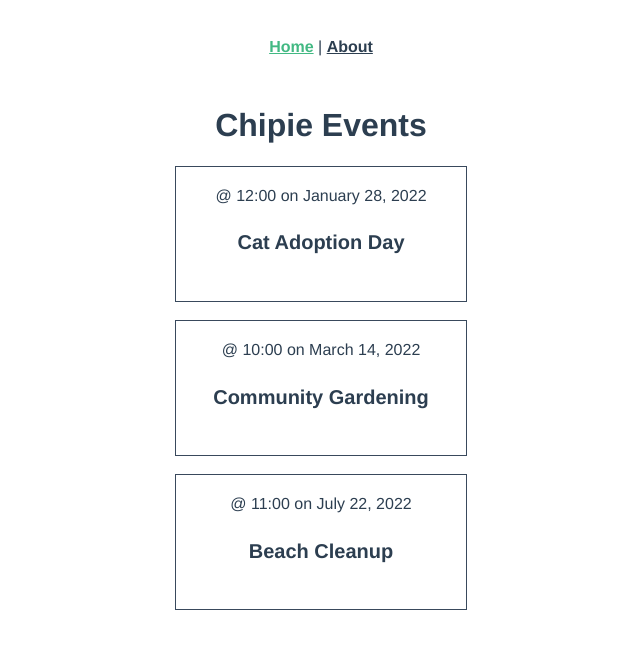
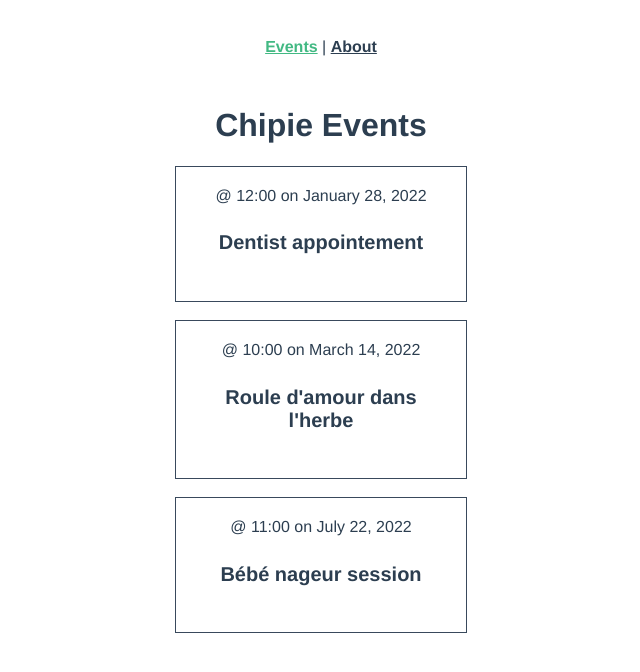
Before and after one commit to bribricot/real-world-vue, a Vue app: page / in a window 1280 px wide. Shown: the top 672 px of the page, without its empty margins (319-959 px from the left). Built offline with nearby package versions, Linux system fonts and the light colour scheme.

Commit message:
A little bit of router

```diff
--- a/src/App.vue
+++ b/src/App.vue
@@ -1,7 +1,7 @@
 // Root component of our App, other components are nested with this.
 <template>
   <div id="nav">
-    <router-link to="/">Home</router-link> |
+    <router-link to="/">Events</router-link> |
     <router-link to="/about">About</router-link>
   </div>
   <router-view />
--- a/src/router/index.js
+++ b/src/router/index.js
@@ -1,11 +1,12 @@
 import { createRouter, createWebHistory } from "vue-router";
-import Home from "../views/Home.vue";
+import EventList from "../views/EventList.vue";
+import About from "../views/About.vue";
 
 const routes = [
   {
     path: "/",
-    name: "Home",
-    component: Home,
+    name: "EventList",
+    component: EventList,
   },
   {
     path: "/about",
@@ -13,13 +14,12 @@ const routes = [
     // route level code-splitting
     // this generates a separate chunk (about.[hash].js) for this route
     // which is lazy-loaded when the route is visited.
-    component: () =>
-      import(/* webpackChunkName: "about" */ "../views/About.vue"),
+    component: About
   },
 ];
 
 const router = createRouter({
-  history: createWebHistory(process.env.BASE_URL),
+  history: createWebHistory(process.env.BASE_URL),// History mode
   routes,
 });
 
--- a/src/views/About.vue
+++ b/src/views/About.vue
@@ -1,5 +1,5 @@
 <template>
   <div class="about">
-    <h1>This is an about page</h1>
+    <h1>A little reminder for a head in the clouds</h1>
   </div>
 </template>
--- a/src/views/Home.vue
+++ b/src/views/EventList.vue
@@ -12,7 +12,7 @@
 import EventCard from "@/components/EventCard.vue";
 
 export default {
-  name: "Home",
+  name: "EventList",
   components: {
     EventCard,
   },
@@ -22,7 +22,7 @@ export default {
   		{
 			id: 5928101,
       		category: 'animal welfare',
-	      	title: 'Cat Adoption Day',
+	      	title: 'Dentist appointement',
 	      	description: 'Find your new feline friend at this event.',
 	      	location: 'Meow Town',
 	      	date: 'January 28, 2022',
@@ -33,7 +33,7 @@ export default {
   		{
   			id: 4582797,
           	category: 'food',
-          	title: 'Community Gardening',
+          	title: 'Roule d\'amour dans l\'herbe',
           	description: 'Join us as we tend to the community edible plants.',
           	location: 'Flora City',
           	date: 'March 14, 2022',
@@ -44,7 +44,7 @@ export default {
   		{
   			id: 8419988,
           	category: 'sustainability',
-          	title: 'Beach Cleanup',
+          	title: 'Bébé nageur session',
           	description: 'Help pick up trash along the shore.',
           	location: 'Playa Del Carmen',
           	date: 'July 22, 2022',
```
